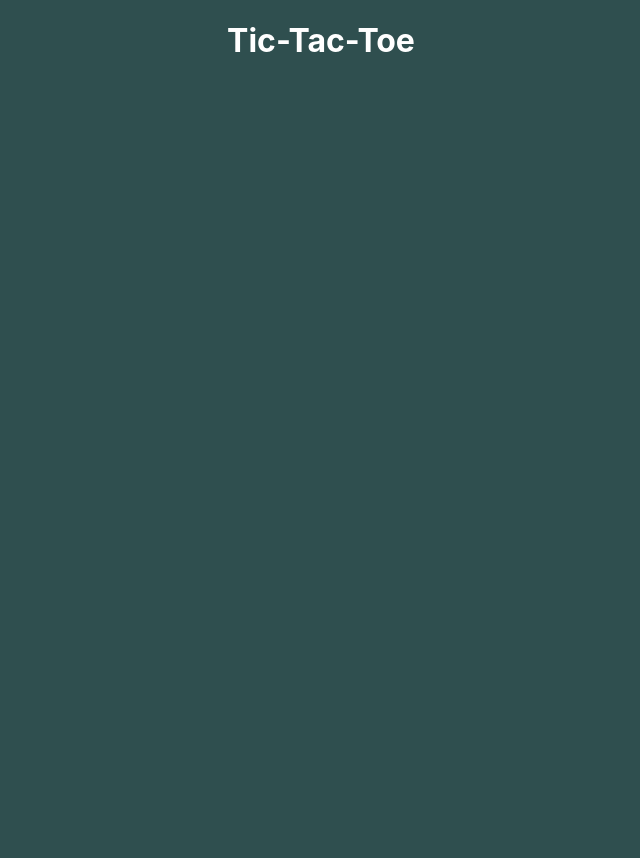
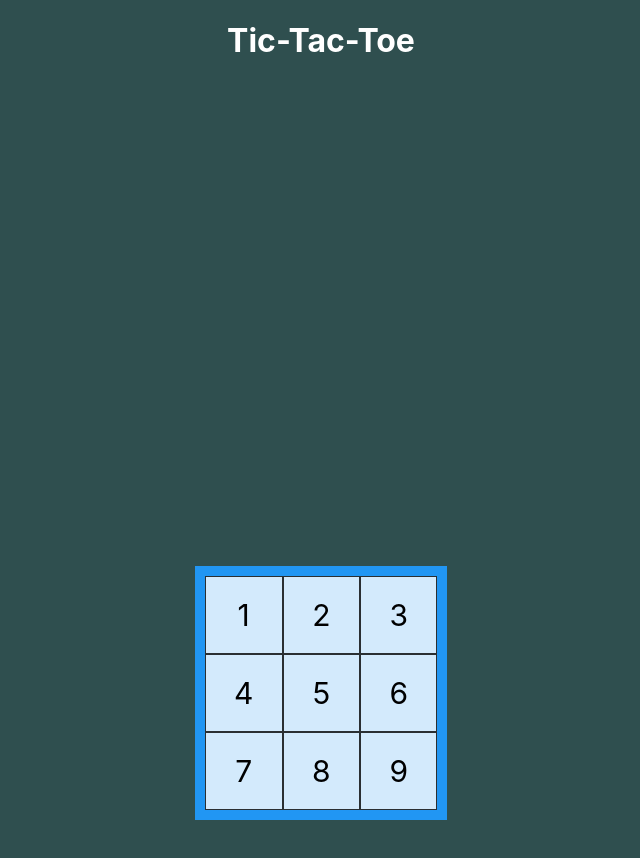
Before and after one commit to adastorm/CMPT304_Assignment_2, a plain HTML site: page index.html in a window 1280 px wide. Shown: the top 858 px of the page, without its empty margins (319-959 px from the left). Before the commit the page ends 800 px from the top, so only its background shows below. Drawn offline with Linux system fonts and the light colour scheme.

Commit message:
Create the tictactoe Grid

```diff
--- a/index.html
+++ b/index.html
@@ -4,7 +4,6 @@
 
     <head>
         <title>JS TicTacToe</title>
-        <link rel="script" href="logic.js">
         <link rel="stylesheet" href="style.css">
     </head>
 
@@ -12,6 +11,21 @@
         <!--Header Of the Page-->
         <h1>Tic-Tac-Toe</h1>
 
+        <script type="text/javascript" src="logic.js"></script>
+
+        <div class = "game_board">
+            <div class = "tile">1</div>
+            <div class="tile">2</div>
+            <div class="tile">3</div>
+            <div class="tile">4</div>
+            <div class="tile">5</div>
+            <div class="tile">6</div>
+            <div class="tile">7</div>
+            <div class="tile">8</div>
+            <div class="tile">9</div>
+
+        </div>
+
 
     </body>
 
--- a/style.css
+++ b/style.css
@@ -7,3 +7,31 @@ h1{
     text-align: center;
     color: white;
 }
+
+table{
+    font-size: xx-large;
+}
+
+td{
+    border: 10px solid yellow;
+}
+
+.diag{
+    color : purple;
+}
+
+.game_board{
+    display: grid;
+    grid-template-columns: auto auto auto;
+    background-color: #2196F3;
+    padding: 10px;
+    margin: 40%;
+}
+
+.tile {
+    background-color: rgba(255, 255, 255, 0.8);
+    border: 1px solid rgba(0, 0, 0, 0.8);
+    padding: 20px;
+    font-size: 30px;
+    text-align: center;
+}
```
